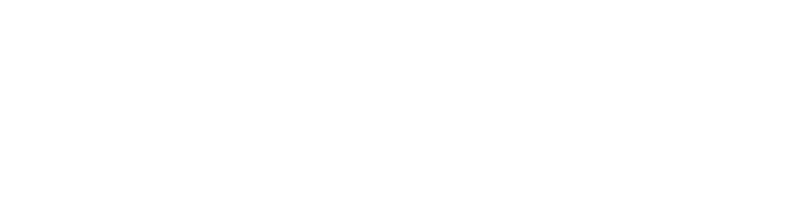
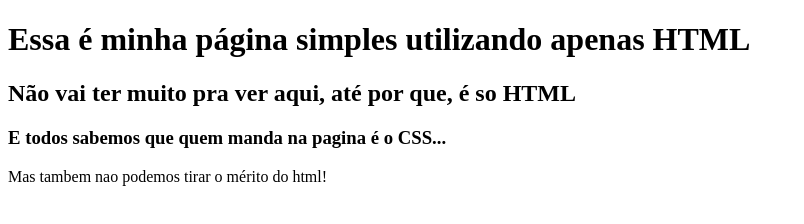
Before and after one commit to JgDuart1/ufjf-dcc202-2025-1-b-atv02-JgDuart1, a plain HTML site: page index.html in a window 1280 px wide. Shown: the whole page, without its empty margins (0-804 px from the left). Drawn offline with Linux system fonts and the light colour scheme.

Commit message:
Adiciona titulos e paragrafos.

```diff
--- a/index.html
+++ b/index.html
@@ -7,7 +7,10 @@
 </head>
 <body>
     <div>
-
+        <h1>Essa é minha página simples utilizando apenas HTML</h1>
+        <h2>Não vai ter muito pra ver aqui, até por que, é so HTML</h2>
+        <h3>E todos sabemos que quem manda na pagina é o CSS...</h3>
+        <p>Mas tambem nao podemos tirar o mérito do html!</p>
     </div>
 
 </body>
```
